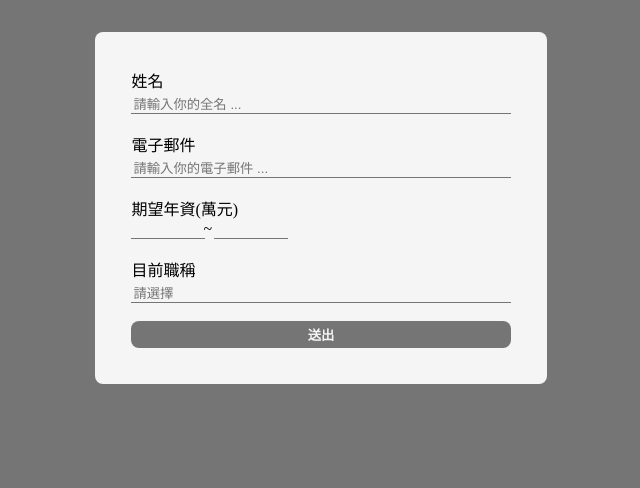
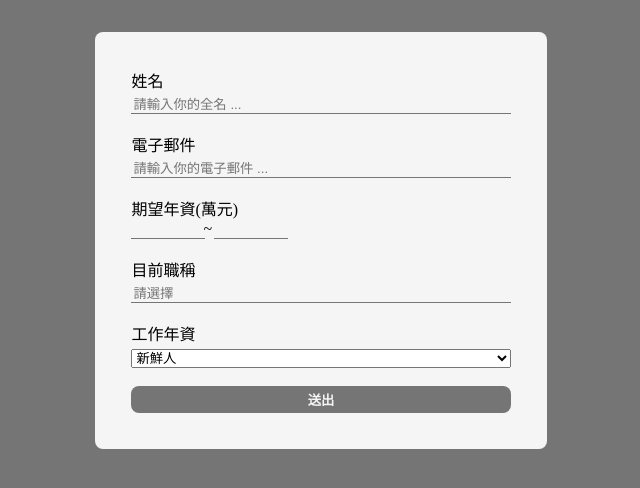
Before and after one commit to cyanshub/PROJECT-HTML_FORM, a plain HTML site: page index.html in a window 1280 px wide. Shown: the whole page, without its empty margins (319-959 px from the left). Drawn offline with Linux system fonts and the light colour scheme.

Commit message:
select控制項下拉式選單: 工作年資

```diff
--- a/index.html
+++ b/index.html
@@ -57,6 +57,18 @@
       </div>
 
 
+      <!-- select控制項下拉式選單: 工作年資 -->
+      <div class="form-group">
+        <label for="experience">工作年資</label>
+        <select name="experience" id="experience">
+          <option value="0">新鮮人</option>
+          <option value="1">1-3年</option>
+          <option value="3">3-5年</option>
+          <option value="5">5年以上</option>
+        </select>
+      </div>
+
+
       <!-- submit屬性 將各控制項以name的欄位名稱將資料傳遞給後端 -->
       <button type="submit" id="submit-btn" class="btn btn-primary">送出</button>
     </form>
```
